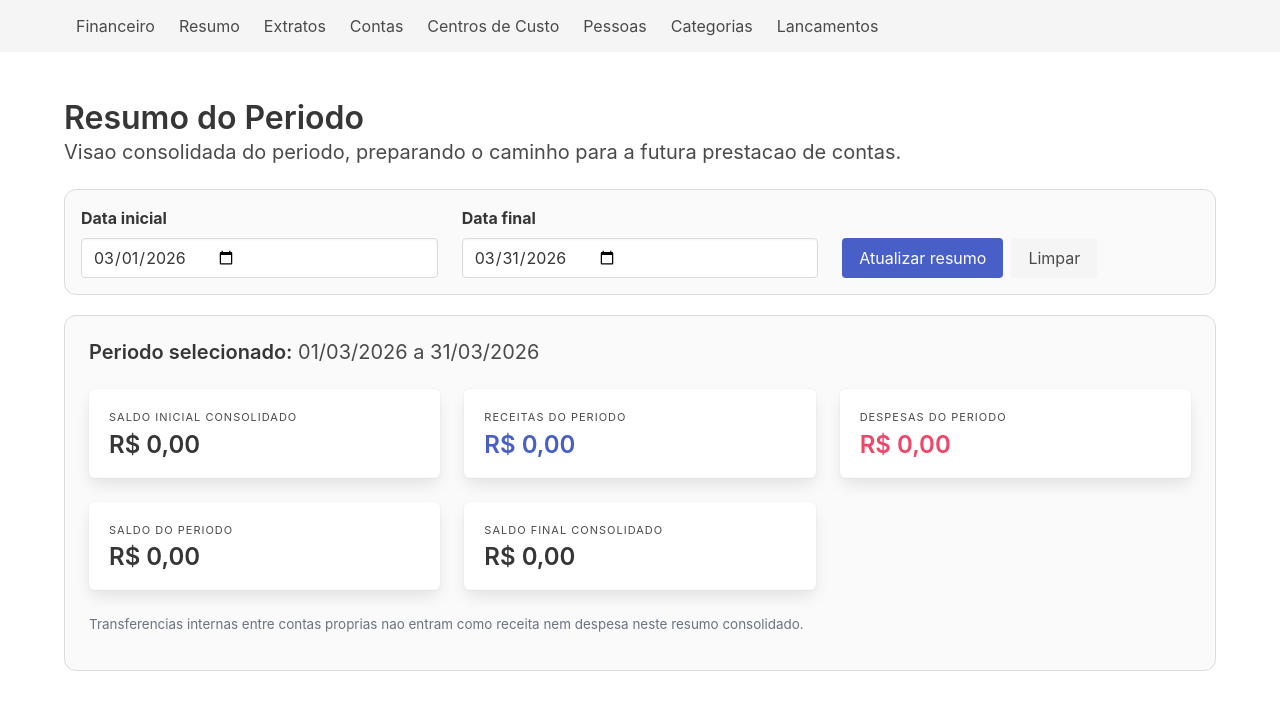
After one commit to lucianobcoach-droid/Casa_Espirita, a Django app: page /financeiro/resumo/ in a window 1280 px wide. The commit adds this page. Shown: the top 710 px of the page. Run offline with Django 4.2, Linux system fonts and the light colour scheme; data that the repository does not hold is empty.

Commit message:
Cria resumo consolidado do financeiro por periodo

```diff
--- a/financeiro/templates/financeiro/base.html
+++ b/financeiro/templates/financeiro/base.html
@@ -301,6 +301,7 @@
         <div class="navbar-menu is-active">
             <div class="navbar-start">
                 <a class="navbar-item" href="{% url 'financeiro:home' %}">Financeiro</a>
+                <a class="navbar-item" href="{% url 'financeiro:resumo' %}">Resumo</a>
                 <a class="navbar-item" href="{% url 'financeiro:extrato-list' %}">Extratos</a>
                 <a class="navbar-item" href="{% url 'financeiro:conta-list' %}">Contas</a>
                 <a class="navbar-item" href="{% url 'financeiro:centro-custo-list' %}">Centros de Custo</a>
--- a/financeiro/templates/financeiro/home.html
+++ b/financeiro/templates/financeiro/home.html
@@ -5,6 +5,7 @@
     <h1 class="title">Módulo Financeiro</h1>
     <p class="subtitle">Base operacional do módulo usando a modelagem já existente.</p>
     <div class="buttons">
+        <a class="button is-success" href="{% url 'financeiro:resumo' %}">Resumo</a>
         <a class="button is-light" href="{% url 'financeiro:extrato-list' %}">Extratos</a>
         <a class="button is-dark" href="{% url 'financeiro:conta-list' %}">Contas</a>
         <a class="button is-warning" href="{% url 'financeiro:centro-custo-list' %}">Centros de Custo</a>
--- /dev/null
+++ b/financeiro/templates/financeiro/resumo.html
@@ -0,0 +1,73 @@
+{% extends 'financeiro/base.html' %}
+{% block title %}{{ page_title }}{% endblock %}
+{% block content %}
+<div class="level">
+    <div class="level-left">
+        <div>
+            <h1 class="title">{{ page_title }}</h1>
+            <p class="subtitle">Visao consolidada do periodo, preparando o caminho para a futura prestacao de contas.</p>
+        </div>
+    </div>
+</div>
+
+<form method="get" class="filters-box">
+    <div class="columns is-multiline">
+        <div class="column is-4">
+            <label class="label">Data inicial</label>
+            <input class="input" type="date" name="data_inicial" value="{{ data_inicial }}">
+        </div>
+        <div class="column is-4">
+            <label class="label">Data final</label>
+            <input class="input" type="date" name="data_final" value="{{ data_final }}">
+        </div>
+        <div class="column is-4">
+            <label class="label">&nbsp;</label>
+            <div class="buttons">
+                <button class="button is-link" type="submit">Atualizar resumo</button>
+                <a class="button is-light" href="{% url 'financeiro:resumo' %}">Limpar</a>
+            </div>
+        </div>
+    </div>
+</form>
+
+{% if periodo_error %}
+    <div class="notification is-warning">{{ periodo_error }}</div>
+{% else %}
+    <div class="financeiro-hero">
+        <p class="subtitle"><strong>Periodo selecionado:</strong> {{ periodo_label }}</p>
+        <div class="columns is-multiline">
+            <div class="column is-6-tablet is-4-desktop">
+                <div class="box">
+                    <p class="heading">Saldo inicial consolidado</p>
+                    <p class="title is-4">R$ {{ saldo_inicial_consolidado }}</p>
+                </div>
+            </div>
+            <div class="column is-6-tablet is-4-desktop">
+                <div class="box">
+                    <p class="heading">Receitas do periodo</p>
+                    <p class="title is-4 has-text-link">R$ {{ total_receitas_periodo }}</p>
+                </div>
+            </div>
+            <div class="column is-6-tablet is-4-desktop">
+                <div class="box">
+                    <p class="heading">Despesas do periodo</p>
+                    <p class="title is-4 has-text-danger">R$ {{ total_despesas_periodo }}</p>
+                </div>
+            </div>
+            <div class="column is-6-tablet is-4-desktop">
+                <div class="box">
+                    <p class="heading">Saldo do periodo</p>
+                    <p class="title is-4">R$ {{ saldo_periodo }}</p>
+                </div>
+            </div>
+            <div class="column is-6-tablet is-4-desktop">
+                <div class="box">
+                    <p class="heading">Saldo final consolidado</p>
+                    <p class="title is-4">R$ {{ saldo_final_consolidado }}</p>
+                </div>
+            </div>
+        </div>
+        <p class="table-caption">Transferencias internas entre contas proprias nao entram como receita nem despesa neste resumo consolidado.</p>
+    </div>
+{% endif %}
+{% endblock %}
--- a/financeiro/urls.py
+++ b/financeiro/urls.py
@@ -30,6 +30,7 @@ from .views import (
     PessoaFinanceiraDeleteView,
     PessoaFinanceiraListView,
     PessoaFinanceiraUpdateView,
+    ResumoFinanceiroView,
 )
 
 app_name = 'financeiro'
@@ -37,6 +38,7 @@ app_name = 'financeiro'
 urlpatterns = [
     path('', FinanceiroHomeView.as_view(), name='home'),
     path('extratos/', ExtratoFinanceiroView.as_view(), name='extrato-list'),
+    path('resumo/', ResumoFinanceiroView.as_view(), name='resumo'),
     path('autocomplete/pessoas/', PessoaFinanceiraAutocompleteView.as_view(), name='autocomplete-pessoa'),
     path('autocomplete/categorias/', CategoriaFinanceiraAutocompleteView.as_view(), name='autocomplete-categoria'),
     path('autocomplete/contas/', ContaFinanceiraAutocompleteView.as_view(), name='autocomplete-conta'),
--- a/financeiro/views.py
+++ b/financeiro/views.py
@@ -1,5 +1,7 @@
 from __future__ import annotations
 
+from calendar import monthrange
+from datetime import date, timedelta
 from decimal import Decimal
 
 from django.contrib import messages
@@ -62,6 +64,108 @@ class FinanceiroDeleteMixin(DeleteView):
 
 class FinanceiroHomeView(TemplateView):
     template_name = 'financeiro/home.html'
+
+
+class ResumoFinanceiroView(TemplateView):
+    template_name = 'financeiro/resumo.html'
+
+    def _periodo_padrao(self) -> tuple[date, date]:
+        hoje = date.today()
+        primeiro_dia = hoje.replace(day=1)
+        ultimo_dia = hoje.replace(day=monthrange(hoje.year, hoje.month)[1])
+        return primeiro_dia, ultimo_dia
+
+    def _saldo_consolidado_ate(self, data_referencia: date) -> Decimal:
+        saldo = Decimal('0.00')
+        contas = ContaFinanceira.objects.filter(data_saldo_inicial__lte=data_referencia).only(
+            'saldo_inicial',
+            'data_saldo_inicial',
+        )
+        for conta in contas:
+            saldo += conta.saldo_inicial or Decimal('0.00')
+
+        lancamentos = LancamentoFinanceiro.objects.filter(
+            status=LancamentoFinanceiro.StatusLancamento.QUITADO,
+            data_competencia__lte=data_referencia,
+            tipo__in=(
+                LancamentoFinanceiro.TipoLancamento.RECEITA,
+                LancamentoFinanceiro.TipoLancamento.DESPESA,
+            ),
+        ).only('tipo', 'valor')
+
+        for lancamento in lancamentos:
+            if lancamento.tipo == LancamentoFinanceiro.TipoLancamento.RECEITA:
+                saldo += lancamento.valor
+            elif lancamento.tipo == LancamentoFinanceiro.TipoLancamento.DESPESA:
+                saldo -= lancamento.valor
+
+        return saldo
+
+    def get_context_data(self, **kwargs):
+        context = super().get_context_data(**kwargs)
+        data_inicial_raw = self.request.GET.get('data_inicial', '').strip()
+        data_final_raw = self.request.GET.get('data_final', '').strip()
+        periodo_error = ''
+
+        if not data_inicial_raw and not data_final_raw:
+            data_inicial, data_final = self._periodo_padrao()
+            data_inicial_raw = data_inicial.isoformat()
+            data_final_raw = data_final.isoformat()
+        elif not data_inicial_raw or not data_final_raw:
+            data_inicial = None
+            data_final = None
+            periodo_error = 'Informe data inicial e data final para gerar o resumo.'
+        else:
+            try:
+                data_inicial = date.fromisoformat(data_inicial_raw)
+                data_final = date.fromisoformat(data_final_raw)
+            except ValueError:
+                data_inicial = None
+                data_final = None
+                periodo_error = 'Periodo invalido. Revise as datas informadas.'
+
+        if data_inicial and data_final and data_inicial > data_final:
+            periodo_error = 'A data inicial nao pode ser maior que a data final.'
+            data_inicial = None
+            data_final = None
+
+        context['page_title'] = 'Resumo do Periodo'
+        context['data_inicial'] = data_inicial_raw
+        context['data_final'] = data_final_raw
+        context['periodo_error'] = periodo_error
+
+        if not data_inicial or not data_final:
+            return context
+
+        dia_anterior = data_inicial - timedelta(days=1)
+        saldo_inicial_consolidado = self._saldo_consolidado_ate(dia_anterior)
+        saldo_final_consolidado = self._saldo_consolidado_ate(data_final)
+
+        lancamentos_periodo = LancamentoFinanceiro.objects.filter(
+            status=LancamentoFinanceiro.StatusLancamento.QUITADO,
+            data_competencia__gte=data_inicial,
+            data_competencia__lte=data_final,
+            tipo__in=(
+                LancamentoFinanceiro.TipoLancamento.RECEITA,
+                LancamentoFinanceiro.TipoLancamento.DESPESA,
+            ),
+        ).only('tipo', 'valor')
+
+        total_receitas = Decimal('0.00')
+        total_despesas = Decimal('0.00')
+        for lancamento in lancamentos_periodo:
+            if lancamento.tipo == LancamentoFinanceiro.TipoLancamento.RECEITA:
+                total_receitas += lancamento.valor
+            elif lancamento.tipo == LancamentoFinanceiro.TipoLancamento.DESPESA:
+                total_despesas += lancamento.valor
+
+        context['periodo_label'] = f'{data_inicial.strftime("%d/%m/%Y")} a {data_final.strftime("%d/%m/%Y")}'
+        context['saldo_inicial_consolidado'] = saldo_inicial_consolidado
+        context['total_receitas_periodo'] = total_receitas
+        context['total_despesas_periodo'] = total_despesas
+        context['saldo_final_consolidado'] = saldo_final_consolidado
+        context['saldo_periodo'] = saldo_final_consolidado - saldo_inicial_consolidado
+        return context
 
 
 class FinanceiroAutocompleteView(View):
```
Also changed, not shown: docs/CEREBRO_PROJETO.md (+3 -0 lines), docs/CODEX_RESULTADO.md (+3 -0 lines), docs/STATE.md (+17 -0 lines).
